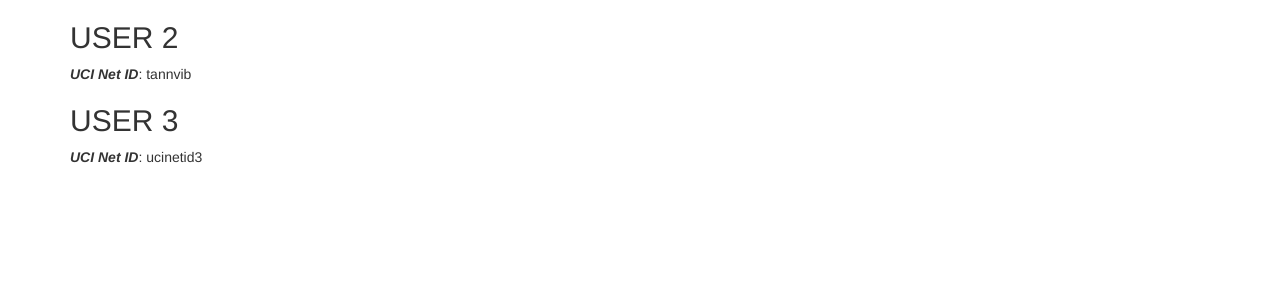
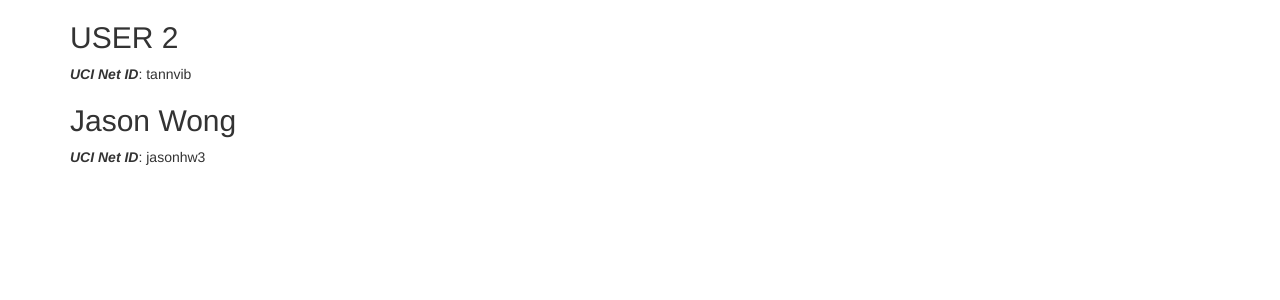
Before and after one commit to whygukin/Group-9, a Jekyll site: the page built from docs/team.md, in a window 1280 px wide. Shown: the part 295-595 px from the top of the page. Built offline with Jekyll 4.4.1, drawn with Linux system fonts in a browser that asks for light colours.

Commit message:
Update team.md
added ucinetid/name

```diff
--- a/docs/team.md
+++ b/docs/team.md
@@ -12,5 +12,5 @@
 ## USER 2
 ***UCI Net ID***: tannvib
 
-## USER 3
-***UCI Net ID***: ucinetid3
+## Jason Wong
+***UCI Net ID***: jasonhw3
```
